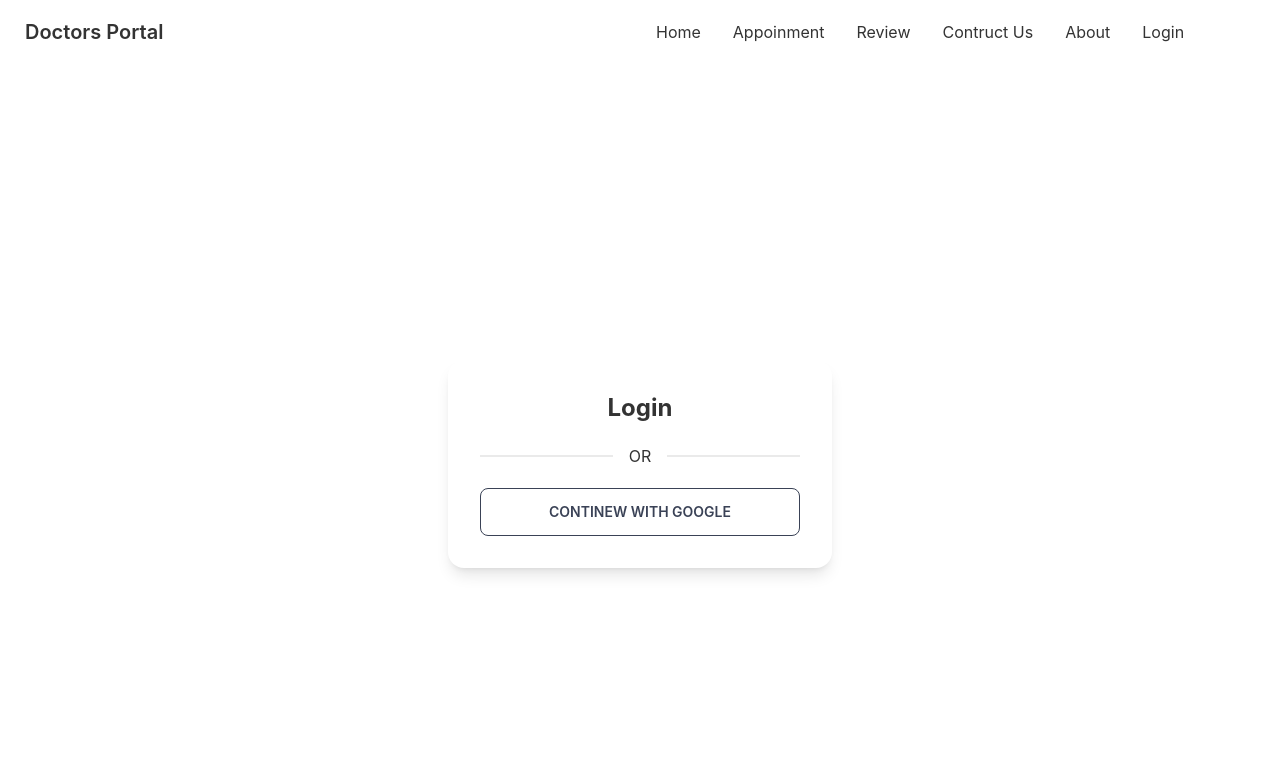
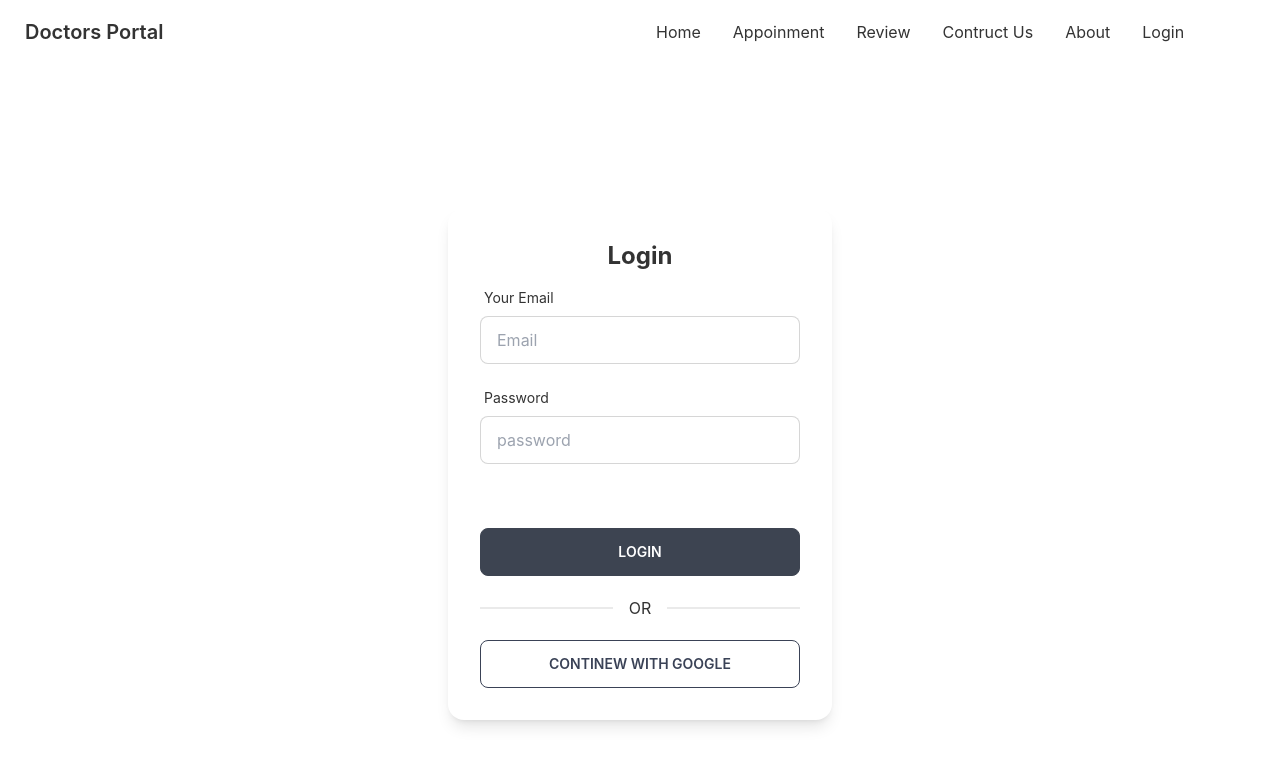
Before and after one commit to Asaduzzaman14/doctos-portal-client, a React (Create React App) app: page /login in a window 1280 px wide. Shown: the top 766 px of the page. Built offline with nearby package versions, Linux system fonts and the light colour scheme; no server answers.

Commit message:
Create Login Form using React Hook Form Validation

```diff
--- a/package.json
+++ b/package.json
@@ -12,6 +12,7 @@
     "react-day-picker": "^8.0.4",
     "react-dom": "^18.1.0",
     "react-firebase-hooks": "^5.0.3",
+    "react-hook-form": "^7.30.0",
     "react-router-dom": "^6.3.0",
     "react-scripts": "5.0.1",
     "web-vitals": "^2.1.4"
--- a/src/Pages/Login/Login.js
+++ b/src/Pages/Login/Login.js
@@ -1,26 +1,108 @@
 import React from 'react';
 import auth from '../../firebase.init';
 import { useSignInWithGoogle } from 'react-firebase-hooks/auth';
+import { appendErrors, useForm } from 'react-hook-form';
 
 
 
 const Login = () => {
     const [signInWithGoogle, user, loading, error] = useSignInWithGoogle(auth);
 
+    const { register, formState: { errors }, handleSubmit } = useForm();
 
+    if (user) {
+        console.log(user);
+    }
 
-
-
-
-
+    const onSubmit = data => {
+        console.log(data)
+    };
 
 
 
     return (
+
         <div className='flex h-screen justify-center items-center'>
             <div className="card w-96 bg-base-100 shadow-lg">
                 <div className="card-body ">
                     <h2 className="text-center font-bold text-2xl">Login</h2>
+
+
+                    {/*  form  */}
+
+                    <form onSubmit={handleSubmit(onSubmit)}>
+
+                        <div class="form-control w-full max-w-xs">
+                            <label class="label">
+                                <span class="label-text">Your Email</span>
+                            </label>
+
+                            {/* email input */}
+
+                            <input
+                                {...register("email", {
+                                    required: {
+                                        value: true,
+                                        message: 'email is required'
+                                    },
+
+                                    pattern: {
+                                        value: /[a-z0-9]+@[a-z]+\.[a-z]{2,3}/,
+                                        message: "Please provide a valid Email"
+                                    }
+                                })}
+
+                                type="email"
+                                placeholder="Email"
+                                class="input input-bordered w-full max-w-xs"
+                            />
+                            <label class="label">
+                                {errors.email?.type === 'required' && <span className='label-text-alt text-red-500'>{errors.email.message}</span>}
+                                {errors.email?.type === 'pattern' && <span className='label-text-alt text-red-500'>{errors.email.message}</span>}
+                            </label>
+
+                        </div>
+
+                        {/* pasword  input*/}
+
+                        <div class="form-control w-full max-w-xs">
+                            <label class="label">
+                                <span class="label-text">Password</span>
+
+                            </label>
+
+                            <input
+                                {...register("password", {
+                                    required: {
+                                        value: true,
+                                        message: 'password is required'
+                                    },
+
+                                    minLength: {
+                                        value: 6,
+                                        message: "Must be 6 characters or longer"
+                                    }
+                                })}
+
+                                type="password"
+                                placeholder="password"
+                                class="input input-bordered w-full max-w-xs"
+                            />
+                            <label class="label">
+                                {errors.password?.type === 'required' && <apan className='label-text-alt text-red-500'>{errors.password.message}</apan>}
+                                {errors.password?.type === 'minLength' && <apan className='label-text-alt text-red-500'>{errors.password.message}</apan>}
+                            </label>
+
+                        </div>
+
+
+
+                        <input {...register("lastName", { pattern: /^[A-Za-z]+$/i })} />
+                        <input type="number" {...register("age", { min: 18, max: 99 })} />
+                        <input type="submit" value={'LOGIN'} className='btn w-full text-white' />
+                    </form>
+
+
 
 
                     <div className="divider">OR</div>
```
Also changed, not shown: 1 other file (tests, documents, lock files or other folders).
